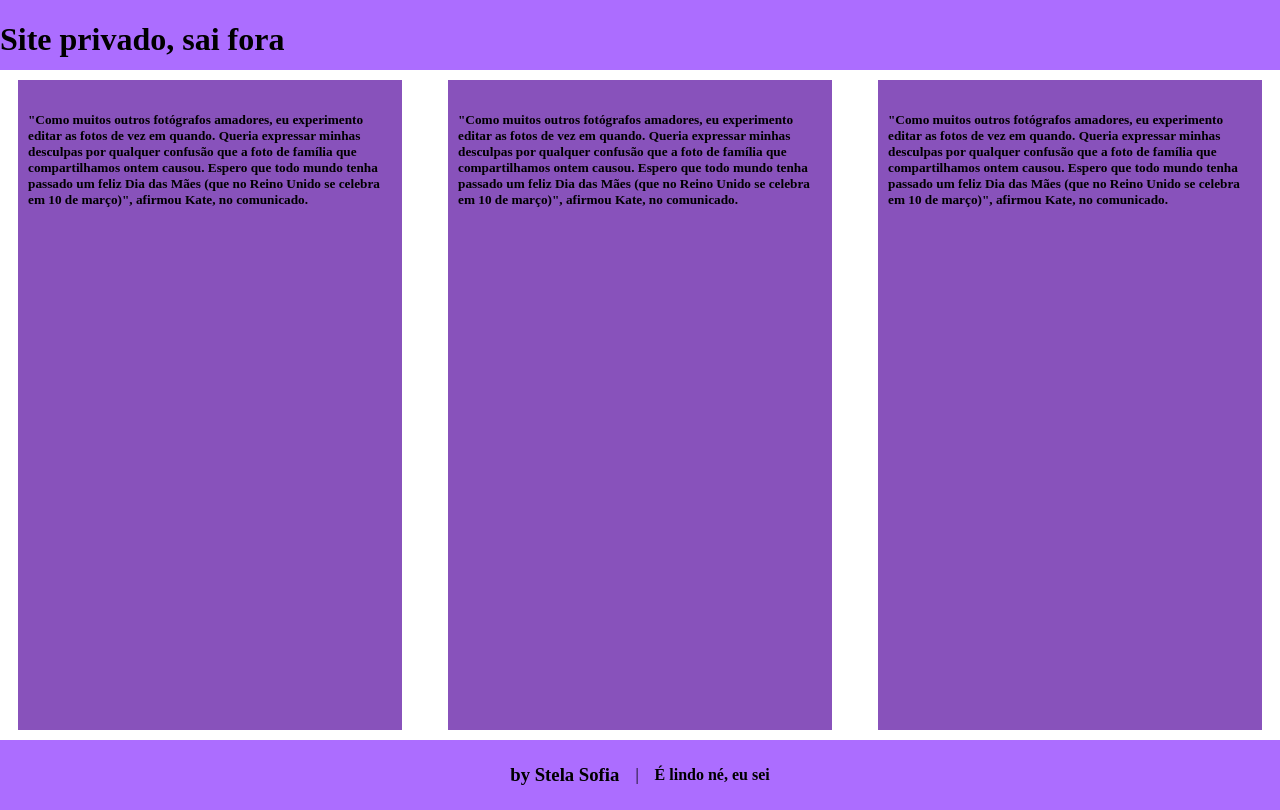
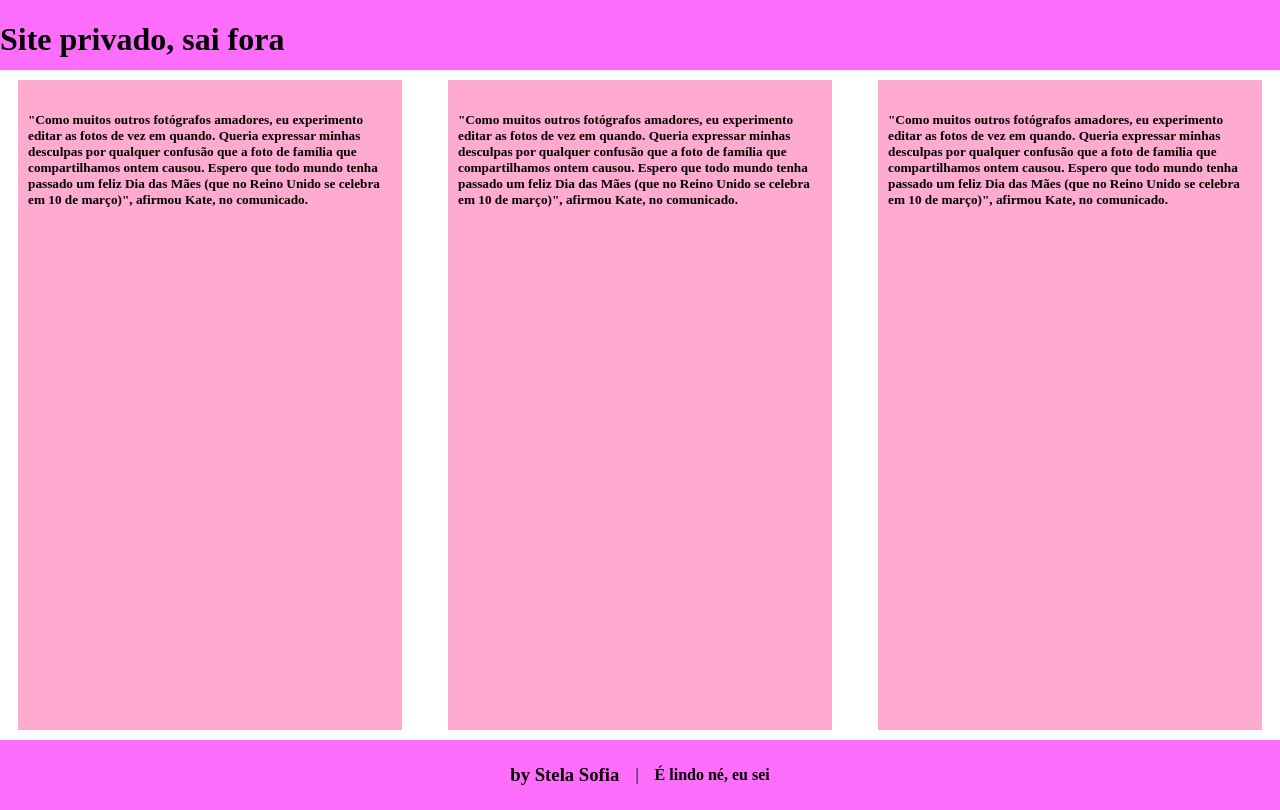
Before and after one commit to ifpi-picos/layout-responsivo-StelaDB, a plain HTML site: page index.html in a window 1280 px wide. Drawn offline with Linux system fonts and the light colour scheme.

Commit message:
ajeitando o index

```diff
--- a/css/estilo.css
+++ b/css/estilo.css
@@ -12,10 +12,10 @@ header, footer{
     height: 70px;
 }
 header{
-    background-color: #ac6dff;
+    background-color: #ff6dfd;
 }
 footer{
-    background-color: #ac6dff;
+    background-color: #ff6dfd;
     display: flex;
     flex-direction: row;
     justify-content: center;
@@ -34,7 +34,7 @@ main{
 }
 main div{
     width: 30%;
-    background-color:rgb(136, 82, 187);
+    background-color:rgb(255, 170, 207);
     min-height: calc(100vh - 150px);
     padding: 10px       ;
 }
```
